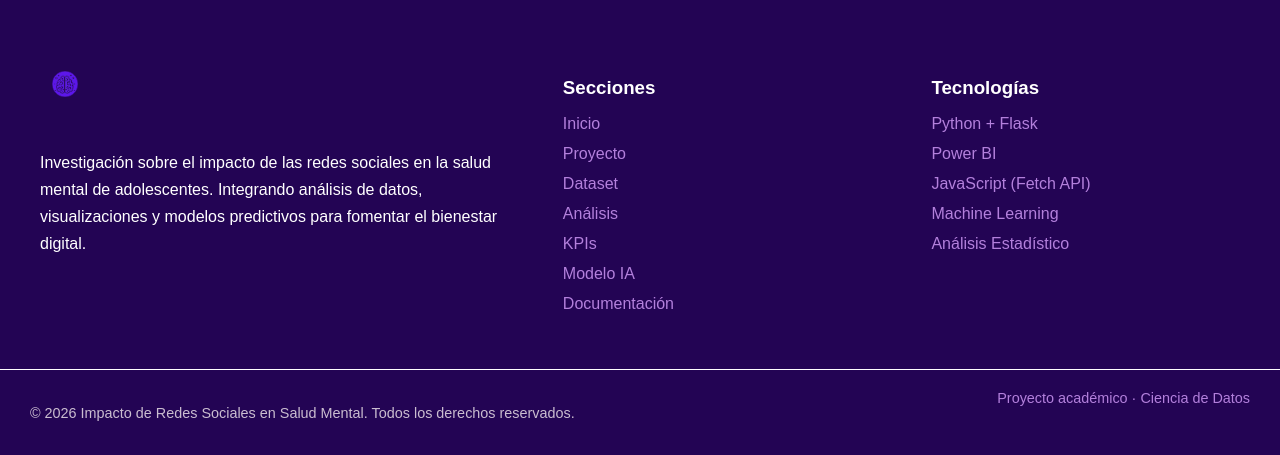
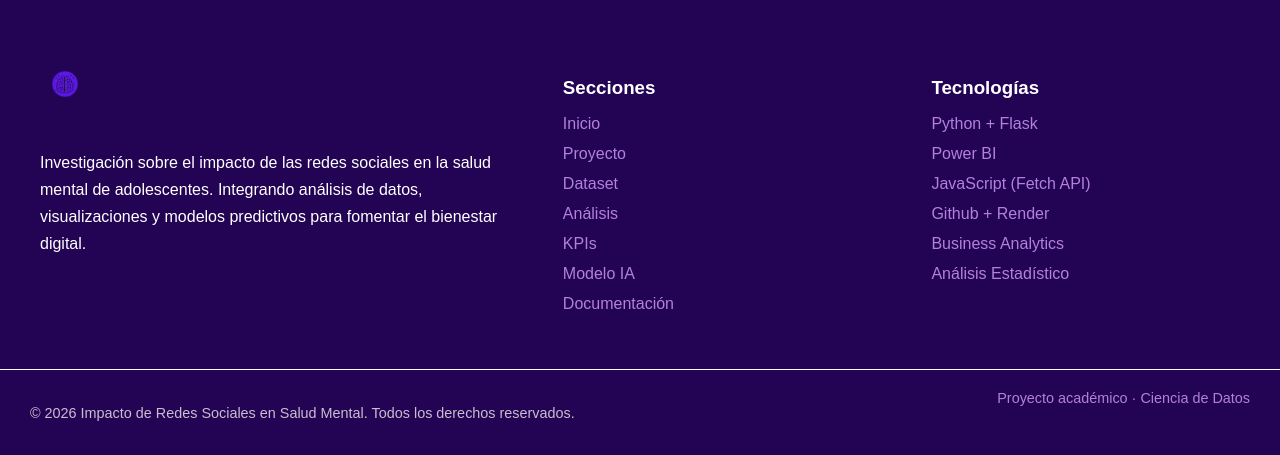
Before and after one commit to Dany601/Bio-Red, a Flask app: page /dataset in a window 1280 px wide. Shown: the part 1279-1734 px from the top of the page. Run offline with Flask 3, Linux system fonts and the light colour scheme; data that the repository does not hold is empty.

Commit message:
etiquetas

```diff
--- a/templates/base.html
+++ b/templates/base.html
@@ -71,7 +71,8 @@
         <li>Python + Flask</li>
         <li>Power BI</li>
         <li>JavaScript (Fetch API)</li>
-        <li>Machine Learning</li>
+        <li>Github + Render</li>
+        <li>Business Analytics</li>
         <li>Análisis Estadístico</li>
       </ul>
     </div>
```
